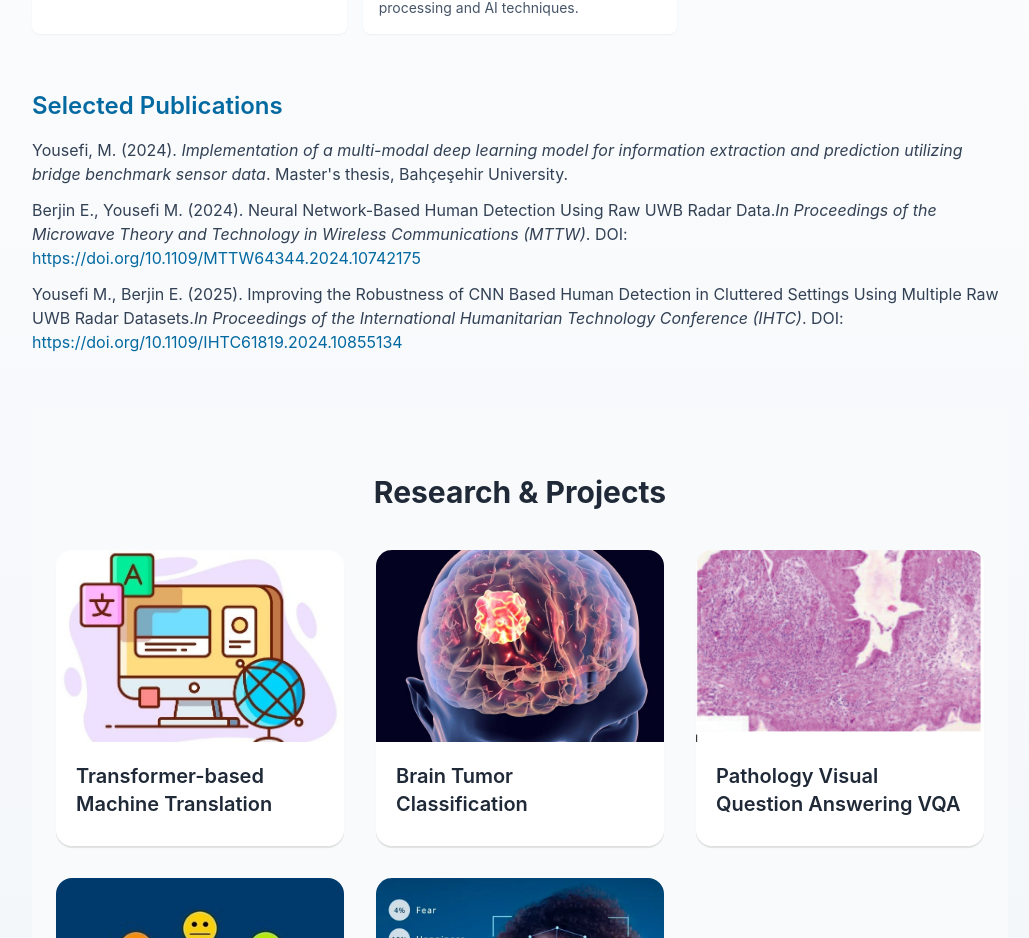
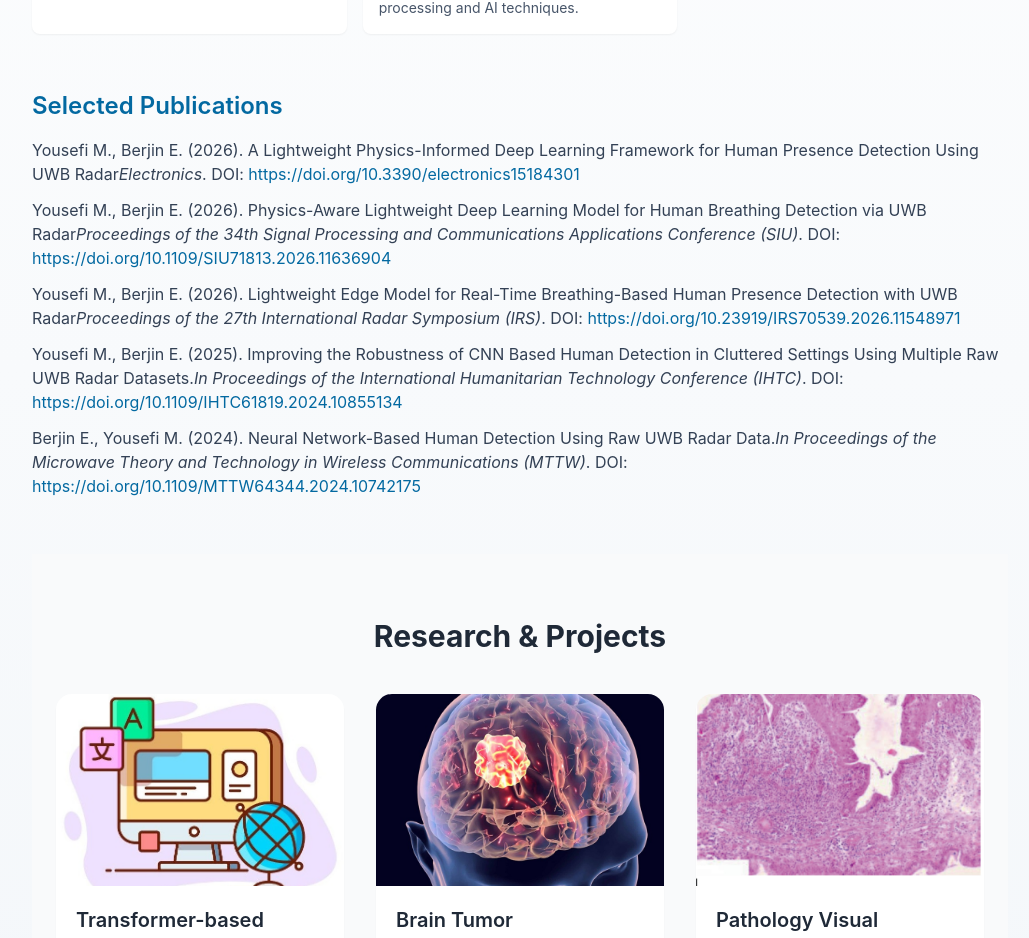
Before and after one commit to MohammadYs77/mohammadys77.github.io, a React (Vite) app: page / in a window 1280 px wide. Shown: the part 860-1798 px from the top of the page, without its empty margins (120-1149 px from the left). Built offline with nearby package versions, Linux system fonts and the light colour scheme.

Commit message:
Updated Publication List

```diff
--- a/src/sections/Publications.jsx
+++ b/src/sections/Publications.jsx
@@ -5,21 +5,51 @@ export default function Publications(){
     <section aria-labelledby="pubs">
       <h2 id="pubs" className="text-2xl font-semibold text-sky-700">Selected Publications</h2>
       <ol className="mt-4 space-y-3 text-slate-700">
+
+
         <li>
-          Yousefi, M. (2024). <em>Implementation of a multi-modal deep learning model for information extraction and prediction utilizing bridge benchmark sensor data</em>. Master's thesis, Bahçeşehir University.
-        </li>
-        <li>
-          Berjin E., Yousefi M. (2024). Neural Network-Based Human Detection Using Raw UWB Radar Data.
-          <em>In Proceedings of the Microwave Theory and Technology in Wireless Communications (MTTW)</em>.
+          Yousefi M., Berjin E. (2026). A Lightweight Physics-Informed Deep Learning Framework for
+Human Presence Detection Using UWB Radar
+          <em>Electronics</em>.
           DOI: <a
-            href="https://doi.org/10.1109/MTTW64344.2024.10742175"
+            href="https://doi.org/10.3390/electronics15184301"
             target="_blank"
             rel="noopener noreferrer"
             className="text-sky-700 hover:underline"
           >
-            https://doi.org/10.1109/MTTW64344.2024.10742175
+            https://doi.org/10.3390/electronics15184301
           </a>
         </li>
+
+        <li>
+          Yousefi M., Berjin E. (2026). Physics-Aware Lightweight Deep Learning Model for Human
+Breathing Detection via UWB Radar
+          <em>Proceedings of the 34th Signal Processing and Communications Applications
+Conference (SIU)</em>.
+          DOI: <a
+            href="https://doi.org/10.1109/SIU71813.2026.11636904"
+            target="_blank"
+            rel="noopener noreferrer"
+            className="text-sky-700 hover:underline"
+          >
+            https://doi.org/10.1109/SIU71813.2026.11636904
+          </a>
+        </li>
+
+        <li>
+          Yousefi M., Berjin E. (2026). Lightweight Edge Model for Real-Time Breathing-Based Human
+Presence Detection with UWB Radar
+          <em>Proceedings of the 27th International Radar Symposium (IRS)</em>.
+          DOI: <a
+            href="https://doi.org/10.23919/IRS70539.2026.11548971"
+            target="_blank"
+            rel="noopener noreferrer"
+            className="text-sky-700 hover:underline"
+          >
+            https://doi.org/10.23919/IRS70539.2026.11548971
+          </a>
+        </li>
+
         <li>
           Yousefi M., Berjin E. (2025). Improving the Robustness of CNN
             Based Human Detection in Cluttered Settings Using Multiple Raw UWB Radar Datasets.
@@ -33,6 +63,21 @@ export default function Publications(){
             https://doi.org/10.1109/IHTC61819.2024.10855134
           </a>
         </li>
+
+        <li>
+          Berjin E., Yousefi M. (2024). Neural Network-Based Human Detection Using Raw UWB Radar Data.
+          <em>In Proceedings of the Microwave Theory and Technology in Wireless Communications (MTTW)</em>.
+          DOI: <a
+            href="https://doi.org/10.1109/MTTW64344.2024.10742175"
+            target="_blank"
+            rel="noopener noreferrer"
+            className="text-sky-700 hover:underline"
+          >
+            https://doi.org/10.1109/MTTW64344.2024.10742175
+          </a>
+        </li>
+
+
       </ol>
     </section>
   )
```
